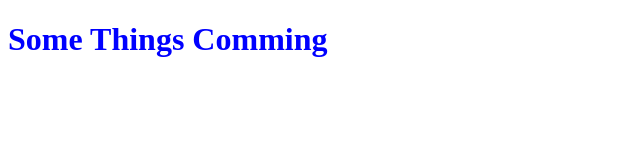
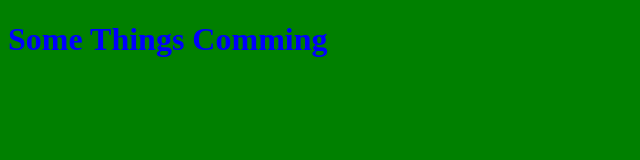
Before and after one commit to khushal0201/anoni, a plain HTML site: page docs/index.html in a window 1280 px wide. Shown: the whole page, without its empty margins (0-640 px from the left). Drawn offline with Linux system fonts and the light colour scheme.

Commit message:
Update index.html

```diff
--- a/docs/index.html
+++ b/docs/index.html
@@ -3,7 +3,7 @@
    <head>
       <title>The website</title>
    </head>
-   <body bg-color="green">
+   <body bgcolor="green">
       <h1 style='color:blue'>Some Things Comming</h1>
   </body>
 </html>
```
